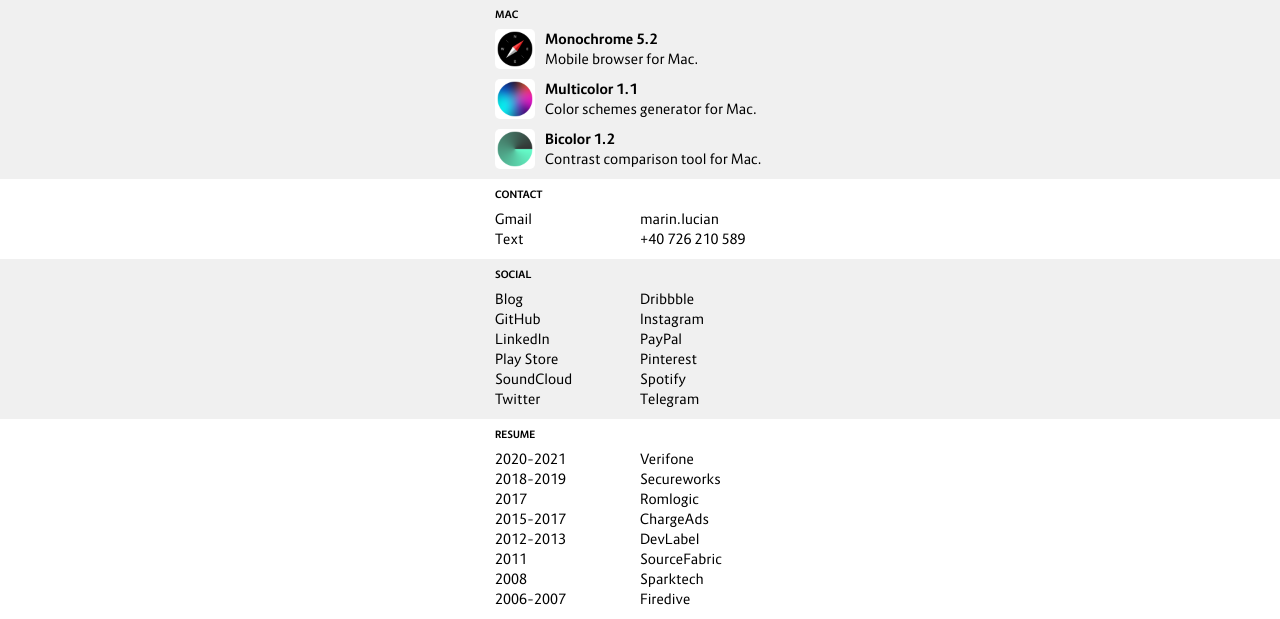
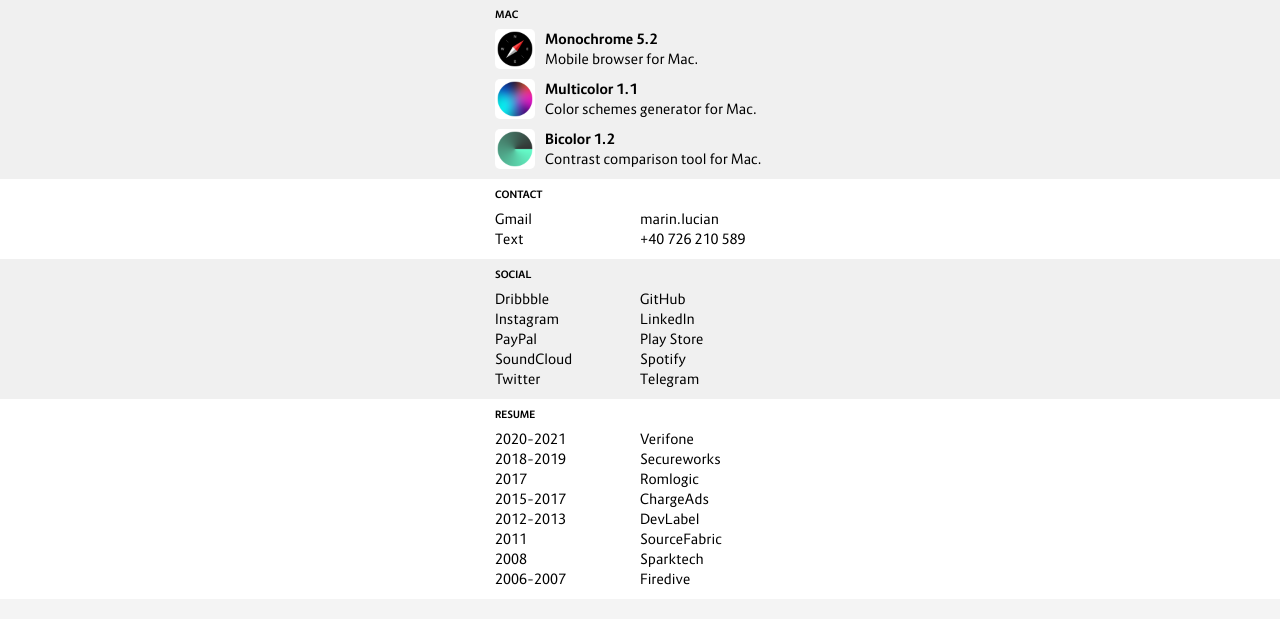
Before and after one commit to lucianmarin/lm, a PHP site: page / in a window 1280 px wide. Shown: the part 291-910 px from the top of the page. After the commit the page ends 876 px from the top, so only its background shows below. Run offline with PHP 8.4, Linux system fonts and the light colour scheme.

Commit message:
update links

```diff
--- a/index.php
+++ b/index.php
@@ -4,7 +4,7 @@
 	<title>Lucian Marin</title>
 	<meta charset="utf-8">
 	<meta name="viewport" content="width=device-width, initial-scale=1, user-scalable=0">
-	<meta name="description" content="Python developer with Django and Pytest experience. Automation engineer and designer of human-computer interfaces.">
+	<meta name="description" content="Automation engineer and designer of human-computer interfaces.">
 	<meta name="author" content="Lucian Marin">
 	<link rel="apple-touch-icon" type="image/png" href="/static/plus.png">
 	<link rel="icon" sizes="192x192" type="image/png" href="/static/plus.png">
@@ -110,14 +110,12 @@
 		<div class="center">
 			<p class="meta">Social</p>
 			<div class="links">
-				<p><a href="http://lucianmarin.github.io/">Blog</a></p>
 				<p><a href="https://dribbble.com/lucianmarin">Dribbble</a></p>
 				<p><a href="https://github.com/lucianmarin">GitHub</a></p>
 				<p><a href="https://instagram.com/lucianmarin/">Instagram</a></p>
 				<p><a href="https://ro.linkedin.com/in/marinlucian">LinkedIn</a></p>
 				<p><a href="https://www.paypal.me/lucianmarin">PayPal</a></p>
 				<p><a href="https://play.google.com/store/apps/developer?id=Lucian+Marin">Play Store</a></p>
-				<p><a href="https://pinterest.com/lucianmarin">Pinterest</a></p>
 				<p><a href="https://soundcloud.com/lucianmarin">SoundCloud</a></p>
 				<p><a href="https://open.spotify.com/user/lucianmarin">Spotify</a></p>
 				<p><a href="https://twitter.com/lucianmarin">Twitter</a></p>
```
